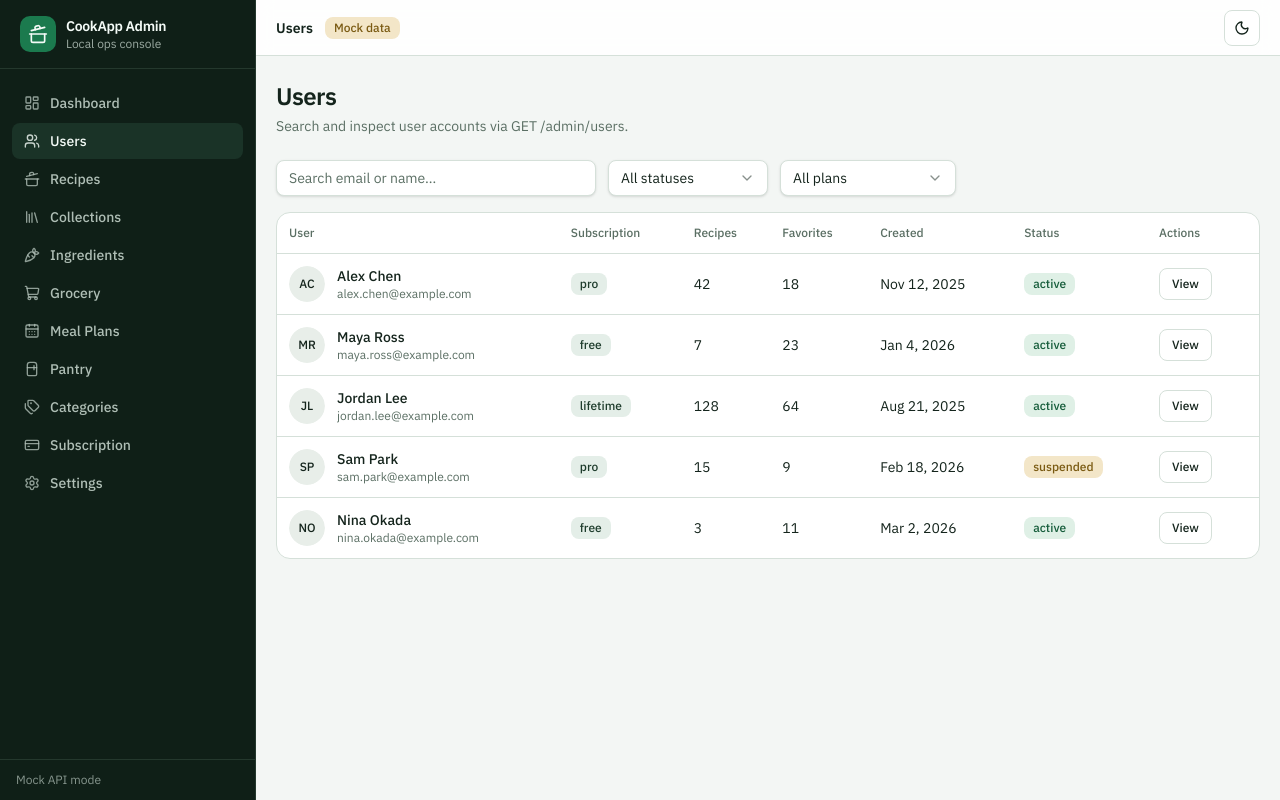
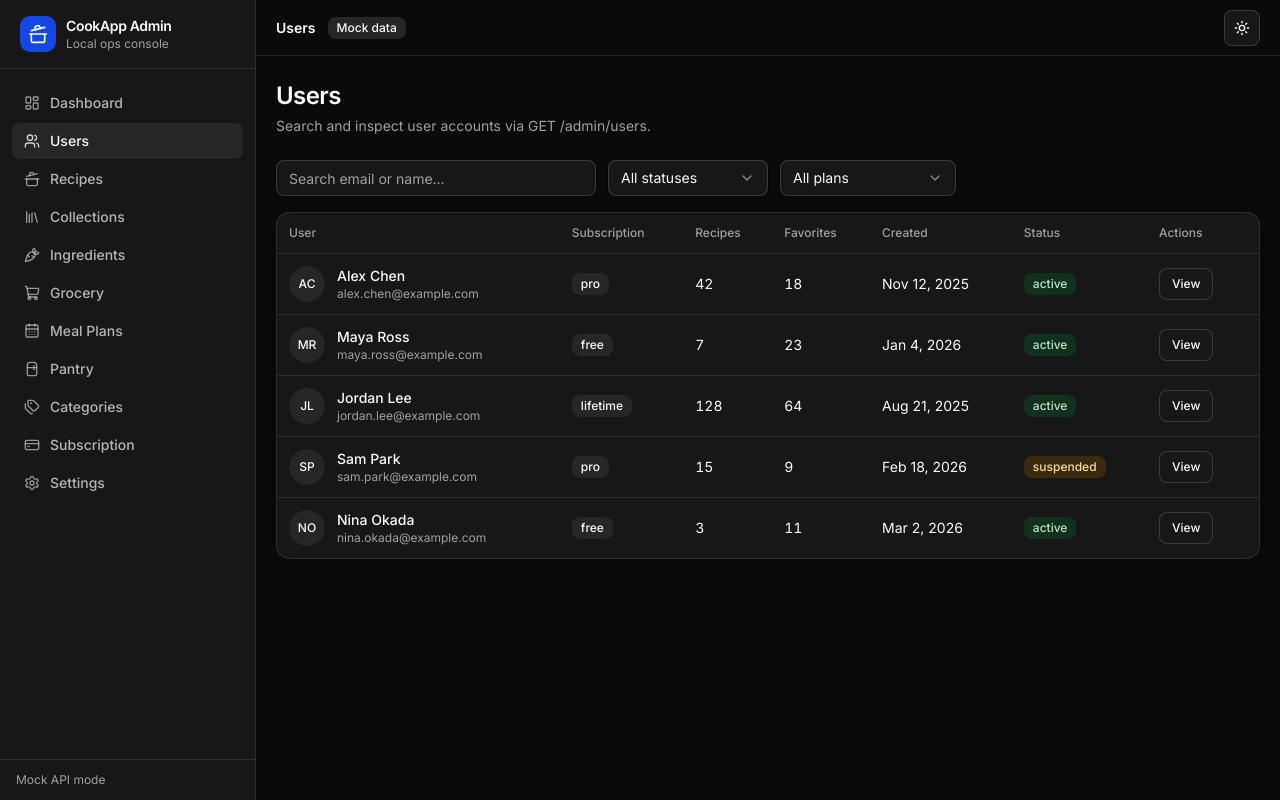
Before and after one commit to natefox2017/cookapp, a React (Vite) app in the folder admin/: page /users in a window 1280 px wide. Built offline with nearby package versions, Linux system fonts and the light colour scheme; no server answers.

Commit message:
feat(admin): adopt shadcn default zinc theme with dark default
Replace brand-green tokens with shadcn neutral/zinc oklch palette,
default to dark, and persist light/dark toggle in localStorage.

Co-authored-by: Even <natefox2017@users.noreply.github.com>

```diff
--- a/admin/index.html
+++ b/admin/index.html
@@ -1,14 +1,28 @@
 <!doctype html>
-<html lang="en">
+<html lang="en" class="dark" style="color-scheme: dark">
   <head>
     <meta charset="UTF-8" />
     <link rel="icon" type="image/svg+xml" href="/favicon.svg" />
     <meta name="viewport" content="width=device-width, initial-scale=1.0" />
     <title>CookApp Admin</title>
+    <script>
+      (function () {
+        try {
+          var stored = localStorage.getItem('cookapp-admin-theme')
+          var theme = stored === 'light' || stored === 'dark' ? stored : 'dark'
+          var root = document.documentElement
+          if (theme === 'dark') root.classList.add('dark')
+          else root.classList.remove('dark')
+          root.style.colorScheme = theme
+        } catch (e) {
+          document.documentElement.classList.add('dark')
+        }
+      })()
+    </script>
     <link rel="preconnect" href="https://fonts.googleapis.com" />
     <link rel="preconnect" href="https://fonts.gstatic.com" crossorigin />
     <link
-      href="https://fonts.googleapis.com/css2?family=IBM+Plex+Sans:wght@400;500;600;700&family=IBM+Plex+Mono:wght@400;500&display=swap"
+      href="https://fonts.googleapis.com/css2?family=Inter:wght@400;500;600;700&display=swap"
       rel="stylesheet"
     />
   </head>
--- a/admin/src/components/layout/header.tsx
+++ b/admin/src/components/layout/header.tsx
@@ -5,6 +5,7 @@ import { Button } from '@/components/ui/button'
 import { Badge } from '@/components/ui/badge'
 import { pageTitleForPath } from '@/components/layout/nav'
 import { SidebarNav } from '@/components/layout/sidebar'
+import { useTheme } from '@/hooks/use-theme'
 import { isMockMode } from '@/api'
 import {
   Sheet,
@@ -17,19 +18,15 @@ import {
 export function Header({ onRefresh }: { onRefresh?: () => void }) {
   const location = useLocation()
   const title = pageTitleForPath(location.pathname)
-  const [dark, setDark] = useState(() => document.documentElement.classList.contains('dark'))
+  const { isDark, toggle } = useTheme()
   const [mobileOpen, setMobileOpen] = useState(false)
-
-  useEffect(() => {
-    document.documentElement.classList.toggle('dark', dark)
-  }, [dark])
 
   useEffect(() => {
     setMobileOpen(false)
   }, [location.pathname])
 
   return (
-    <header className="sticky top-0 z-20 flex h-14 items-center justify-between gap-3 border-b bg-card/90 px-4 backdrop-blur sm:px-5">
+    <header className="sticky top-0 z-20 flex h-14 items-center justify-between gap-3 border-b bg-background/80 px-4 backdrop-blur supports-[backdrop-filter]:bg-background/60 sm:px-5">
       <div className="flex min-w-0 items-center gap-2 sm:gap-3">
         <Button
           variant="outline"
@@ -42,7 +39,7 @@ export function Header({ onRefresh }: { onRefresh?: () => void }) {
         </Button>
         <h2 className="truncate text-sm font-semibold">{title}</h2>
         {isMockMode() ? (
-          <Badge variant="warning" className="hidden sm:inline-flex">
+          <Badge variant="secondary" className="hidden sm:inline-flex">
             Mock data
           </Badge>
         ) : null}
@@ -57,10 +54,10 @@ export function Header({ onRefresh }: { onRefresh?: () => void }) {
         <Button
           variant="outline"
           size="icon"
-          aria-label={dark ? 'Switch to light mode' : 'Switch to dark mode'}
-          onClick={() => setDark((value) => !value)}
+          aria-label={isDark ? 'Switch to light mode' : 'Switch to dark mode'}
+          onClick={toggle}
         >
-          {dark ? <Sun /> : <Moon />}
+          {isDark ? <Sun /> : <Moon />}
         </Button>
       </div>
 
--- a/admin/src/components/layout/sidebar.tsx
+++ b/admin/src/components/layout/sidebar.tsx
@@ -8,14 +8,14 @@ export function SidebarNav({ onNavigate }: { onNavigate?: () => void }) {
   return (
     <>
       <div className="flex items-center gap-2.5 border-b border-sidebar-border px-5 py-4">
-        <div className="flex h-9 w-9 items-center justify-center rounded-lg bg-primary text-primary-foreground">
+        <div className="flex h-9 w-9 items-center justify-center rounded-lg bg-sidebar-primary text-sidebar-primary-foreground">
           <CookingPot className="h-5 w-5" />
         </div>
         <div className="min-w-0">
-          <div className="truncate text-sm font-semibold tracking-tight text-sidebar-primary-foreground">
+          <div className="truncate text-sm font-semibold tracking-tight text-sidebar-foreground">
             CookApp Admin
           </div>
-          <div className="text-xs text-sidebar-foreground/70">Local ops console</div>
+          <div className="text-xs text-muted-foreground">Local ops console</div>
         </div>
       </div>
 
@@ -30,8 +30,8 @@ export function SidebarNav({ onNavigate }: { onNavigate?: () => void }) {
               onClick={onNavigate}
               className={({ isActive }) =>
                 cn(
-                  'flex items-center gap-2.5 rounded-md px-3 py-2 text-sm font-medium text-sidebar-foreground/80 hover:bg-sidebar-accent hover:text-sidebar-primary-foreground active:bg-sidebar-accent/80',
-                  isActive && 'bg-sidebar-accent text-sidebar-primary-foreground',
+                  'flex items-center gap-2.5 rounded-md px-3 py-2 text-sm font-medium text-sidebar-foreground/70 hover:bg-sidebar-accent hover:text-sidebar-accent-foreground active:bg-sidebar-accent/80',
+                  isActive && 'bg-sidebar-accent text-sidebar-accent-foreground',
                 )
               }
             >
@@ -42,7 +42,7 @@ export function SidebarNav({ onNavigate }: { onNavigate?: () => void }) {
         })}
       </nav>
 
-      <div className="border-t border-sidebar-border px-4 py-3 text-xs text-sidebar-foreground/60">
+      <div className="border-t border-sidebar-border px-4 py-3 text-xs text-muted-foreground">
         {isMockMode() ? 'Mock API mode' : 'Live API mode'}
       </div>
     </>
--- a/admin/src/components/ui/badge.tsx
+++ b/admin/src/components/ui/badge.tsx
@@ -10,7 +10,7 @@ const badgeVariants = cva(
         default: 'border-transparent bg-primary text-primary-foreground',
         secondary: 'border-transparent bg-secondary text-secondary-foreground',
         outline: 'text-foreground',
-        success: 'border-transparent bg-accent text-accent-foreground',
+        success: 'border-transparent bg-success text-success-foreground',
         warning: 'border-transparent bg-warning text-warning-foreground',
         destructive: 'border-transparent bg-destructive/15 text-destructive',
       },
--- /dev/null
+++ b/admin/src/hooks/use-theme.ts
@@ -0,0 +1,24 @@
+import { useCallback, useEffect, useState } from 'react'
+import { applyTheme, getStoredTheme, toggleTheme, type Theme } from '@/lib/theme'
+
+export function useTheme() {
+  const [theme, setTheme] = useState<Theme>(() => getStoredTheme())
+
+  useEffect(() => {
+    applyTheme(theme)
+  }, [theme])
+
+  const toggle = useCallback(() => {
+    setTheme((current) => toggleTheme(current))
+  }, [])
+
+  return {
+    theme,
+    isDark: theme === 'dark',
+    toggle,
+    setTheme: (next: Theme) => {
+      applyTheme(next)
+      setTheme(next)
+    },
+  }
+}
--- a/admin/src/index.css
+++ b/admin/src/index.css
@@ -3,8 +3,10 @@
 @custom-variant dark (&:is(.dark *));
 
 @theme inline {
-  --font-sans: "IBM Plex Sans", ui-sans-serif, system-ui, sans-serif;
-  --font-mono: "IBM Plex Mono", ui-monospace, monospace;
+  --font-sans: "Inter", ui-sans-serif, system-ui, sans-serif, "Apple Color Emoji",
+    "Segoe UI Emoji", "Segoe UI Symbol", "Noto Color Emoji";
+  --font-mono: ui-monospace, SFMono-Regular, Menlo, Monaco, Consolas,
+    "Liberation Mono", "Courier New", monospace;
 
   --color-background: var(--background);
   --color-foreground: var(--foreground);
@@ -22,6 +24,8 @@
   --color-accent-foreground: var(--accent-foreground);
   --color-destructive: var(--destructive);
   --color-destructive-foreground: var(--destructive-foreground);
+  --color-success: var(--success);
+  --color-success-foreground: var(--success-foreground);
   --color-warning: var(--warning);
   --color-warning-foreground: var(--warning-foreground);
   --color-border: var(--border);
@@ -29,9 +33,12 @@
   --color-ring: var(--ring);
   --color-sidebar: var(--sidebar);
   --color-sidebar-foreground: var(--sidebar-foreground);
+  --color-sidebar-primary: var(--sidebar-primary);
+  --color-sidebar-primary-foreground: var(--sidebar-primary-foreground);
   --color-sidebar-accent: var(--sidebar-accent);
+  --color-sidebar-accent-foreground: var(--sidebar-accent-foreground);
   --color-sidebar-border: var(--sidebar-border);
-  --color-sidebar-primary-foreground: var(--sidebar-primary-foreground);
+  --color-sidebar-ring: var(--sidebar-ring);
   --color-chart-1: var(--chart-1);
   --color-chart-2: var(--chart-2);
   --color-chart-3: var(--chart-3);
@@ -43,73 +50,85 @@
   --radius-xl: calc(var(--radius) + 4px);
 }
 
+/* shadcn/ui default (neutral / zinc) — light */
 :root {
   --radius: 0.625rem;
-  --background: #f3f6f4;
-  --foreground: #14241c;
-  --card: #ffffff;
-  --card-foreground: #14241c;
-  --popover: #ffffff;
-  --popover-foreground: #14241c;
-  --primary: #1b7a4e;
-  --primary-foreground: #f4fbf7;
-  --secondary: #e4eee8;
-  --secondary-foreground: #1f3d2d;
-  --muted: #e8eee9;
-  --muted-foreground: #5b6f64;
-  --accent: #dff0e6;
-  --accent-foreground: #155c3a;
-  --destructive: #c43c3c;
-  --destructive-foreground: #fff5f5;
-  --warning: #f3e6c8;
-  --warning-foreground: #7a5a12;
-  --border: #d5e0d9;
-  --input: #d5e0d9;
-  --ring: #1b7a4e;
-  --sidebar: #0f1f17;
-  --sidebar-foreground: #d7e6dd;
-  --sidebar-accent: #1a3327;
-  --sidebar-border: #24382d;
-  --sidebar-primary-foreground: #f4fbf7;
-  --chart-1: #1b7a4e;
-  --chart-2: #3a9d6e;
-  --chart-3: #7bbf97;
-  --chart-4: #c4a35a;
-  --chart-5: #4a6fa5;
+  --background: oklch(1 0 0);
+  --foreground: oklch(0.145 0 0);
+  --card: oklch(1 0 0);
+  --card-foreground: oklch(0.145 0 0);
+  --popover: oklch(1 0 0);
+  --popover-foreground: oklch(0.145 0 0);
+  --primary: oklch(0.205 0 0);
+  --primary-foreground: oklch(0.985 0 0);
+  --secondary: oklch(0.97 0 0);
+  --secondary-foreground: oklch(0.205 0 0);
+  --muted: oklch(0.97 0 0);
+  --muted-foreground: oklch(0.556 0 0);
+  --accent: oklch(0.97 0 0);
+  --accent-foreground: oklch(0.205 0 0);
+  --destructive: oklch(0.577 0.245 27.325);
+  --destructive-foreground: oklch(0.985 0 0);
+  --success: oklch(0.94 0.03 155);
+  --success-foreground: oklch(0.35 0.08 155);
+  --warning: oklch(0.95 0.04 85);
+  --warning-foreground: oklch(0.42 0.09 55);
+  --border: oklch(0.922 0 0);
+  --input: oklch(0.922 0 0);
+  --ring: oklch(0.708 0 0);
+  --chart-1: oklch(0.646 0.222 41.116);
+  --chart-2: oklch(0.6 0.118 184.704);
+  --chart-3: oklch(0.398 0.07 227.392);
+  --chart-4: oklch(0.828 0.189 84.429);
+  --chart-5: oklch(0.769 0.188 70.08);
+  --sidebar: oklch(0.985 0 0);
+  --sidebar-foreground: oklch(0.145 0 0);
+  --sidebar-primary: oklch(0.205 0 0);
+  --sidebar-primary-foreground: oklch(0.985 0 0);
+  --sidebar-accent: oklch(0.97 0 0);
+  --sidebar-accent-foreground: oklch(0.205 0 0);
+  --sidebar-border: oklch(0.922 0 0);
+  --sidebar-ring: oklch(0.708 0 0);
 }
 
+/* shadcn/ui default (neutral / zinc) — dark (app default) */
 .dark {
-  --background: #0c1410;
-  --foreground: #e8f0eb;
-  --card: #14201a;
-  --card-foreground: #e8f0eb;
-  --popover: #14201a;
-  --popover-foreground: #e8f0eb;
-  --primary: #3a9d6e;
-  --primary-foreground: #06140c;
-  --secondary: #1a2a21;
-  --secondary-foreground: #d7e6dd;
-  --muted: #1a2a21;
-  --muted-foreground: #93a89b;
-  --accent: #1f3a2c;
-  --accent-foreground: #b8e0c8;
-  --destructive: #e25a5a;
-  --destructive-foreground: #1a0808;
-  --warning: #3d3218;
-  --warning-foreground: #f0d78c;
-  --border: #2a3d33;
-  --input: #2a3d33;
-  --ring: #3a9d6e;
-  --sidebar: #080f0c;
-  --sidebar-foreground: #d7e6dd;
-  --sidebar-accent: #15241c;
-  --sidebar-border: #1c2d24;
-  --sidebar-primary-foreground: #f4fbf7;
-  --chart-1: #3a9d6e;
-  --chart-2: #7bbf97;
-  --chart-3: #1b7a4e;
-  --chart-4: #d4b56a;
-  --chart-5: #6b8fc4;
+  --background: oklch(0.145 0 0);
+  --foreground: oklch(0.985 0 0);
+  --card: oklch(0.205 0 0);
+  --card-foreground: oklch(0.985 0 0);
+  --popover: oklch(0.205 0 0);
+  --popover-foreground: oklch(0.985 0 0);
+  --primary: oklch(0.922 0 0);
+  --primary-foreground: oklch(0.205 0 0);
+  --secondary: oklch(0.269 0 0);
+  --secondary-foreground: oklch(0.985 0 0);
+  --muted: oklch(0.269 0 0);
+  --muted-foreground: oklch(0.708 0 0);
+  --accent: oklch(0.269 0 0);
+  --accent-foreground: oklch(0.985 0 0);
+  --destructive: oklch(0.704 0.191 22.216);
+  --destructive-foreground: oklch(0.985 0 0);
+  --success: oklch(0.28 0.05 155);
+  --success-foreground: oklch(0.88 0.06 155);
+  --warning: oklch(0.3 0.05 75);
+  --warning-foreground: oklch(0.9 0.08 85);
+  --border: oklch(1 0 0 / 10%);
+  --input: oklch(1 0 0 / 15%);
+  --ring: oklch(0.556 0 0);
+  --chart-1: oklch(0.488 0.243 264.376);
+  --chart-2: oklch(0.696 0.17 162.48);
+  --chart-3: oklch(0.769 0.188 70.08);
+  --chart-4: oklch(0.627 0.265 303.9);
+  --chart-5: oklch(0.645 0.246 16.439);
+  --sidebar: oklch(0.205 0 0);
+  --sidebar-foreground: oklch(0.985 0 0);
+  --sidebar-primary: oklch(0.488 0.243 264.376);
+  --sidebar-primary-foreground: oklch(0.985 0 0);
+  --sidebar-accent: oklch(0.269 0 0);
+  --sidebar-accent-foreground: oklch(0.985 0 0);
+  --sidebar-border: oklch(1 0 0 / 10%);
+  --sidebar-ring: oklch(0.556 0 0);
 }
 
 @layer base {
--- /dev/null
+++ b/admin/src/lib/theme.ts
@@ -0,0 +1,30 @@
+const STORAGE_KEY = 'cookapp-admin-theme'
+
+export type Theme = 'dark' | 'light'
+
+export function getStoredTheme(): Theme {
+  try {
+    const stored = localStorage.getItem(STORAGE_KEY)
+    if (stored === 'light' || stored === 'dark') return stored
+  } catch {
+    // ignore
+  }
+  return 'dark'
+}
+
+export function applyTheme(theme: Theme) {
+  const root = document.documentElement
+  root.classList.toggle('dark', theme === 'dark')
+  root.style.colorScheme = theme
+  try {
+    localStorage.setItem(STORAGE_KEY, theme)
+  } catch {
+    // ignore
+  }
+}
+
+export function toggleTheme(current: Theme): Theme {
+  const next: Theme = current === 'dark' ? 'light' : 'dark'
+  applyTheme(next)
+  return next
+}
```
Also changed, not shown: admin/public/favicon.svg, 1 other file (tests, documents, lock files or other folders).
